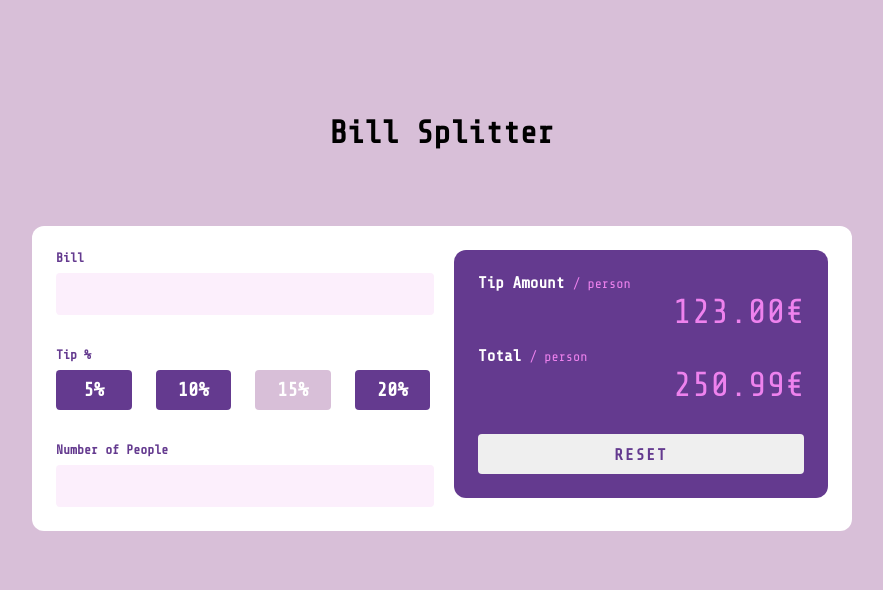
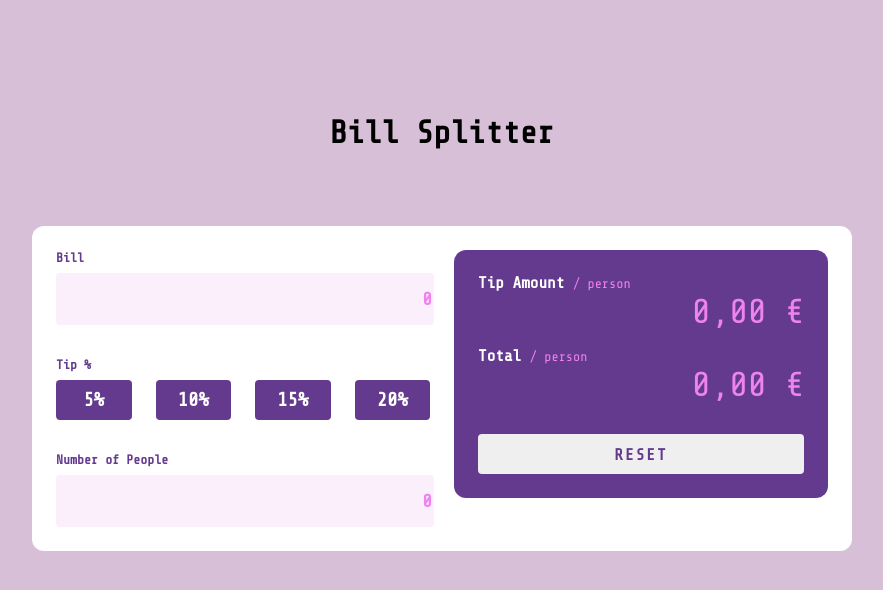
Before and after one commit to psnev89/bill-splitter, a Vue app: page / in a window 1280 px wide. Shown: the top 590 px of the page, without its empty margins (198-1081 px from the left). Built offline with nearby package versions, Linux system fonts and the light colour scheme.

Commit message:
feat: add js logic

```diff
--- a/src/App.vue
+++ b/src/App.vue
@@ -1,5 +1,42 @@
 <script setup>
+import { ref, computed } from "vue";
+
+const tipsOptions = [5, 10, 15, 20];
+const bill = ref(null);
+const numberOfPeople = ref(null);
+const tipPercent = ref(null);
+const formatter = new Intl.NumberFormat("pt-PT", {
+  style: "currency",
+  currency: "EUR",
+  maximumFractionDigits: 2,
+  minimumFractionDigits: 2,
+});
+
+const tipAmountPerPerson = computed(() => {
+  const amount = (bill.value * (tipPercent.value / 100)) / numberOfPeople.value;
+  return isNaN(amount) || !numberOfPeople.value ? 0 : amount;
+});
+const tipAmountPerPersonDisplay = computed(() => {
+  return formatter.format(tipAmountPerPerson.value);
+});
+
+const totalAmountPerPerson = computed(() => {
+  const amount =
+    (bill.value * (tipPercent.value / 100 + 1)) / numberOfPeople.value;
+  return isNaN(amount) || !numberOfPeople.value ? 0 : amount;
+});
+const totalAmountPerPersonDisplay = computed(() => {
+  return formatter.format(totalAmountPerPerson.value);
+});
+
 const pageTitle = `Bill Splitter`;
+const reset = () => {
+  bill.value = null;
+  numberOfPeople.value = null;
+};
+const setTipPercent = (value) => {
+  tipPercent.value = tipPercent.value === value ? null : value;
+};
 </script>
 
 <template>
@@ -9,28 +46,29 @@ const pageTitle = `Bill Splitter`;
       <div id="billForm" class="col">
         <label class="input">
           Bill
-          <input type="number" />
+          <input type="number" v-model="bill" placeholder="0" />
         </label>
         <div>
           <div id="tipSelectorTitle">Tip %</div>
           <div id="tipSelector" class="row">
-            <div class="col">
-              <button>5%</button>
-            </div>
-            <div class="col">
-              <button>10%</button>
-            </div>
-            <div class="col">
-              <button class="active">15%</button>
-            </div>
-            <div class="col">
-              <button>20%</button>
+            <div
+              v-for="(option, index) in tipsOptions"
+              :key="`tip-${index}`"
+              class="col"
+            >
+              <button
+                type="button"
+                :class="{ active: option === tipPercent }"
+                @click="setTipPercent(option)"
+              >
+                {{ option }}%
+              </button>
             </div>
           </div>
         </div>
         <label class="input">
           Number of People
-          <input type="number" />
+          <input type="number" v-model="numberOfPeople" placeholder="0" />
         </label>
       </div>
       <div class="col">
@@ -38,14 +76,14 @@ const pageTitle = `Bill Splitter`;
           <div id="outputValuesContainer">
             <div>
               <div class="outputLabel">Tip Amount <small>/ person</small></div>
-              <div class="outputValue">123.00€</div>
+              <div class="outputValue">{{ tipAmountPerPersonDisplay }}</div>
             </div>
             <div>
               <div class="outputLabel">Total <small>/ person</small></div>
-              <div class="outputValue">250.99€</div>
+              <div class="outputValue">{{ totalAmountPerPersonDisplay }}</div>
             </div>
           </div>
-          <button id="resetButton">Reset</button>
+          <button id="resetButton" type="button" @click="reset">Reset</button>
         </div>
       </div>
     </div>
--- a/src/style.css
+++ b/src/style.css
@@ -58,6 +58,7 @@ h1#pageTitle {
 
 #tipSelector {
   margin-top: 8px;
+  flex-wrap: wrap;
 }
 #tipSelector button {
   width:100%;
@@ -92,7 +93,7 @@ label input {
   border: none;
   text-align: end;
   font-family: var(--font);
-  height: 40px;
+  height: 50px;
   background-color: var(--color-hover);
   border-radius: 4px;
   color: var(--color-dark);
@@ -102,6 +103,9 @@ label input {
 }
 label input:focus {
   outline: 2px solid var(--color-bg);
+}
+label input::placeholder {
+  color: var(--color-output);
 }
 
 .outputLabel {
```
